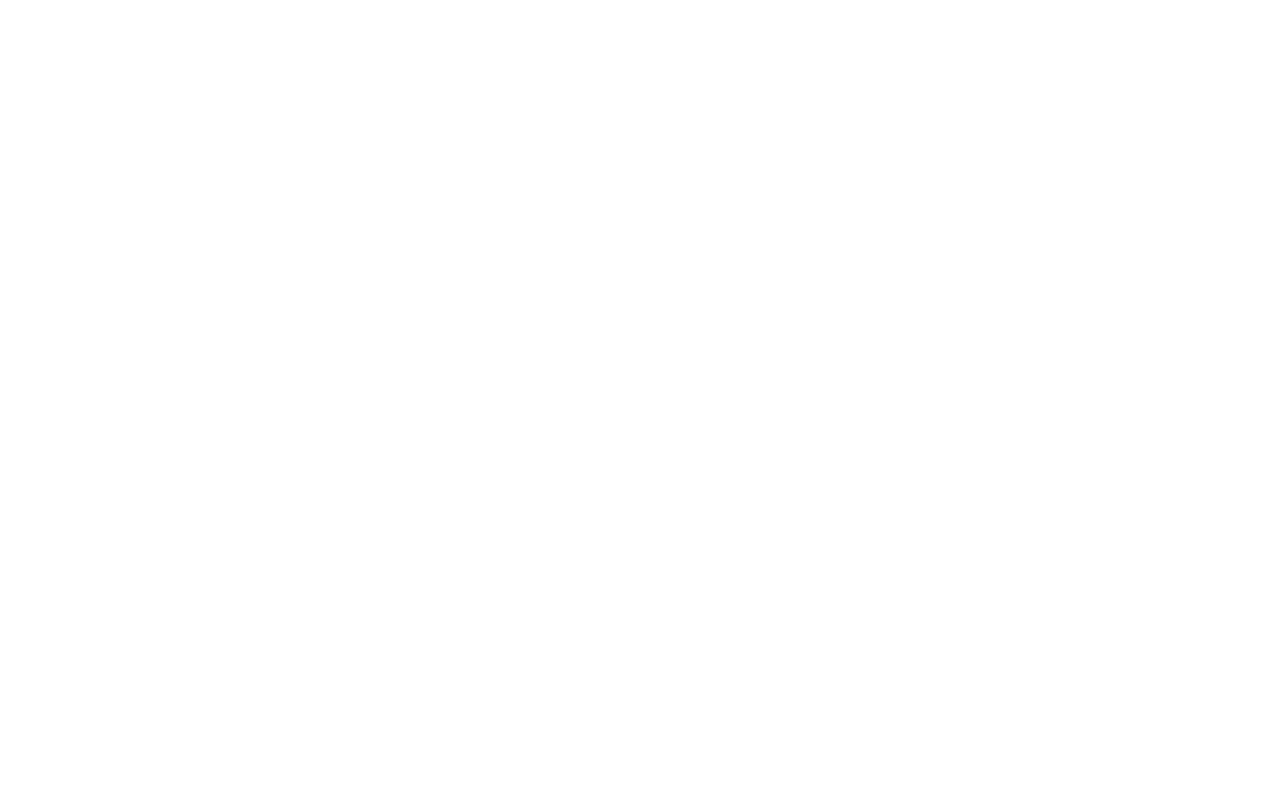
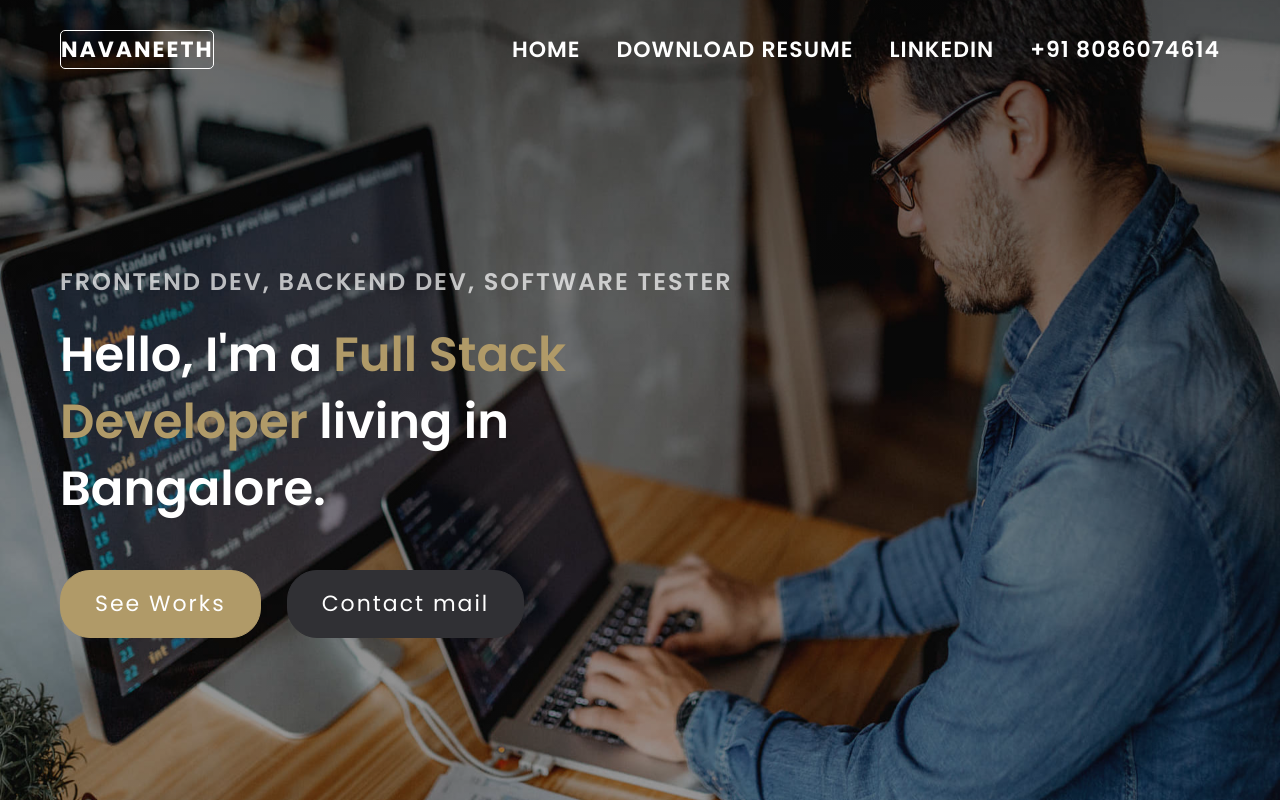
Before and after one commit to Navneeth997/My-Portfolio, a React (Create React App) app: page / in a window 1280 px wide. Before the commit this address had no page. Shown: the top 802 px of the page. Built offline with nearby package versions, Linux system fonts and the light colour scheme.

Commit message:
Updated homepage for Netlify deployment

```diff
--- a/package.json
+++ b/package.json
@@ -1,5 +1,5 @@
 {
-  "homepage": "https://Navneeth997.github.io/My-Portfolio/",
+  "homepage": "/",
   "name": "navneeth-portfolio",
   "version": "0.1.0",
   "private": true,
--- a/src/index.js
+++ b/src/index.js
@@ -11,7 +11,7 @@ const root = ReactDOM.createRoot(document.getElementById('root'));
 root.render(
   <HashRouter>
     <Routes>
-      <Route path="/My-Portfolio" element={<App />} />
+      <Route path="/" element={<App />} />
     </Routes>
   </HashRouter>
 );
```
